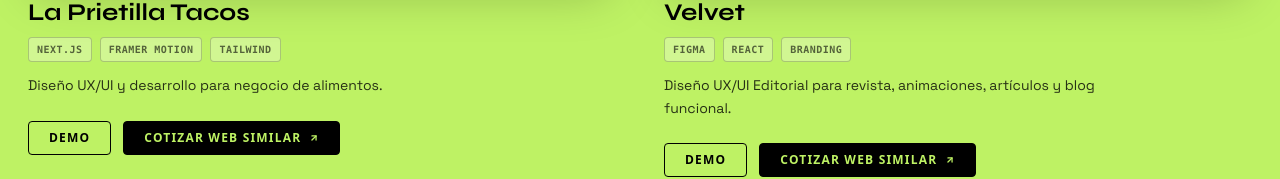
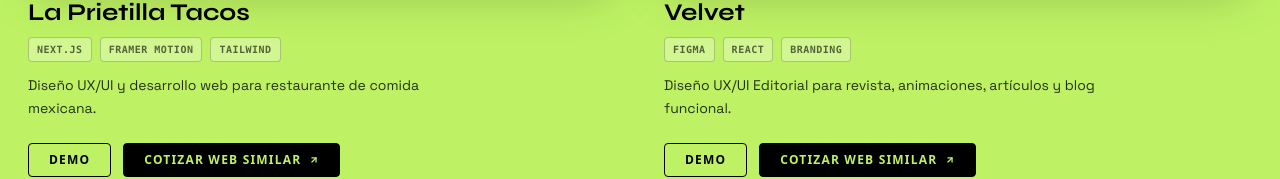
Before and after one commit to Asai07/mada-marketing, a Next.js app: page / in a window 1280 px wide. Shown: the part 11694-11873 px from the top of the page. Built offline with nearby package versions, Linux system fonts and the light colour scheme; no server answers.

Commit message:
cambios en work

```diff
--- a/components/Work.jsx
+++ b/components/Work.jsx
@@ -29,7 +29,7 @@
         id: 3,
         title: "La Prietilla Tacos",
         category: "Branding, Web",
-        desc: "Diseño UX/UI y desarrollo para negocio de alimentos.",
+        desc: "Diseño UX/UI y desarrollo web para restaurante de comida mexicana.",
         tags: ["Next.js", "Framer Motion", "Tailwind"],
         img: "/la-prietilla.png",
         link: "https://laprietillatacos.vercel.app/",
```
